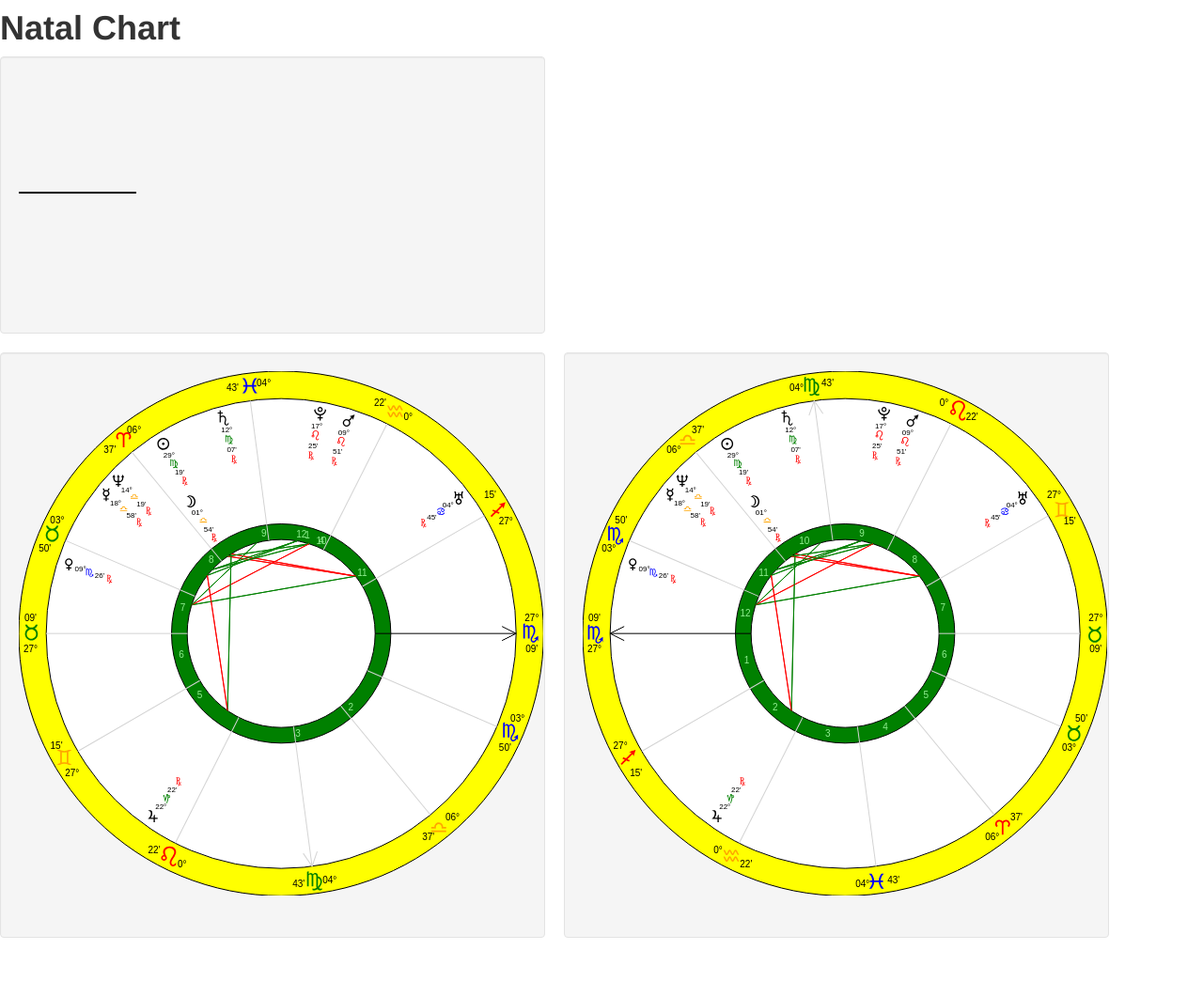
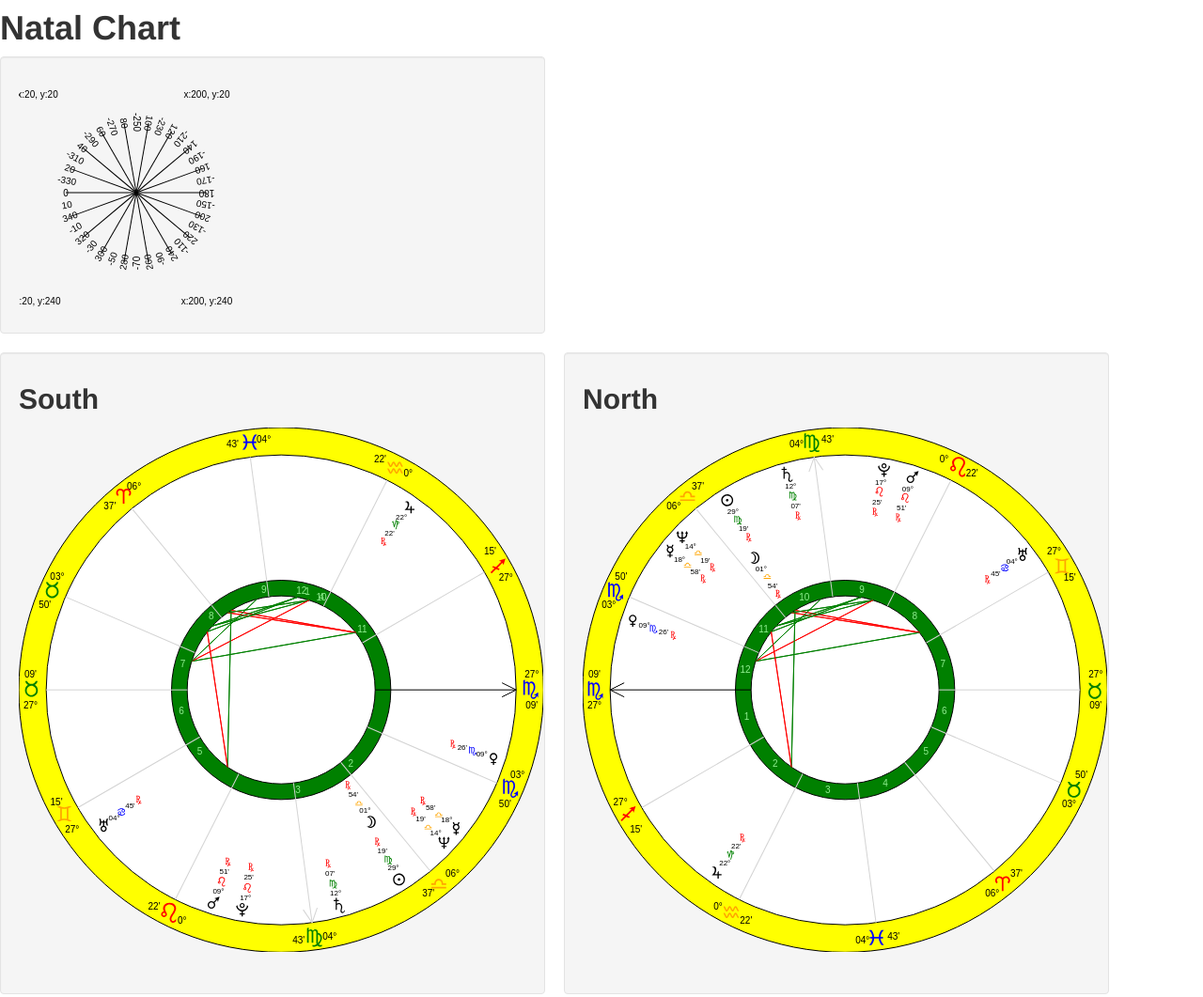
Before and after one commit to Mortimerp9/AstroChart.js, a plain HTML site: page index.html in a window 1280 px wide. Shown: the whole page at 94% size. Before the commit the page ends 1018 px from the top, so only its background shows below. Drawn offline with nearby package versions, Linux system fonts and the light colour scheme.

Commit message:
planet in the right position for south

```diff
--- a/index.html
+++ b/index.html
@@ -14,12 +14,17 @@
 		  </div>
 		</div>
 		<div class="row">
-        <div class="span7 well" id="chart">
+        <div class="span7 well">
+		  <h2>South</h2>
+		  <div id="chart">
 		  &nbsp;
 		  </div>
-        <div class="span7 well" id="chart2">		  &nbsp;
 		  </div>
-
+        <div class="span7 well">
+		  <h2>North</h2>
+		  <div id="chart2">		  &nbsp;
+		  </div>
+		  </div>
 		</div>
 
 		<script src="https://ajax.googleapis.com/ajax/libs/jquery/1.8.1/jquery.min.js"></script>
@@ -32,8 +37,14 @@
 		<script>
 		  var angles =  Raphael('angles', 250, 250);
 		  var i = 0;
-		  for(i=0;i<360;i+=10) {
-							  utils.drawLine(250/2,250/2, 0, 250/2, angles).transform("r"+i+","+250/2,+','+250/2);
+		  angles.text(20,240, "x:20, y:240");
+		  angles.text(20,20, "x:20, y:20");
+		  angles.text(200,20, "x:200, y:20");
+		  angles.text(200,240, "x:200, y:240");
+		  for(i=0;i<360;i+=20) {
+							   utils.drawLine(250/2,250/2, 50, 250/2, angles).transform("r"+i+","+250/2+','+250/2);;
+							   angles.text(50,250/2, -i+10).transform("r-"+(i+10)+","+250/2+','+250/2);;
+							   angles.text(50,250/2, i).transform("r"+i+","+250/2+','+250/2);;
 							  }
 
 		  drawNatalChart('chart', 250, longitude, hc, true, {});
--- a/natal.js
+++ b/natal.js
@@ -248,7 +248,9 @@ function drawNatalChart(id, radius, longitude, houses, south, options) {
 
 			if(longitude[i].planet != 15 && longitude[i].planet!= 16) {
 				var angle = -(longitude[i].angle-Ascendant);
+				if(south) angle += 180;
 				var straight = Ascendant-longitude[i].angle;
+				if(south) straight += 180;
 				var arc = outer2_radius-5;
 				//TODO use raphael bbox instead
 				if(lastArc && Math.ceil(last_angle-angle) < 4) {
```
